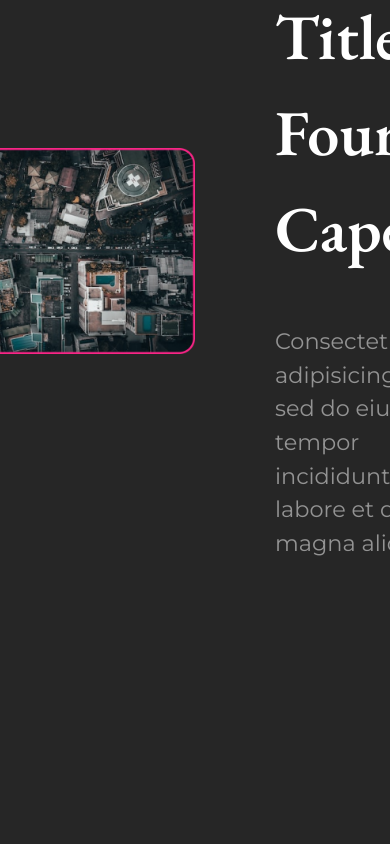
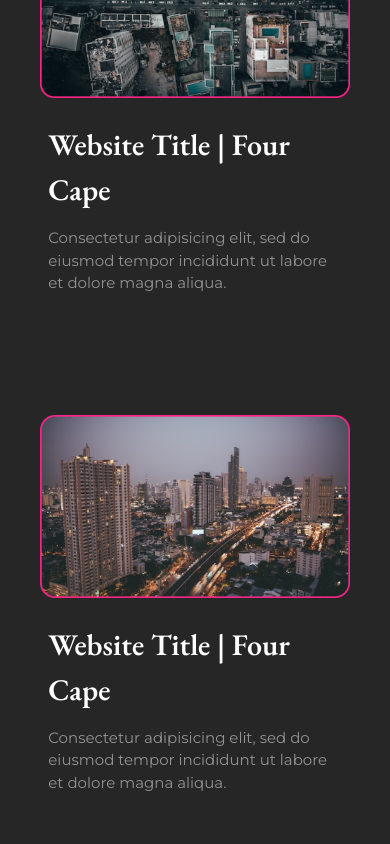
Before and after one commit to Four-Cape-Org/Four-Cape-Web-Frontend, a React (Vite) app: page /portfolio in a window 390 px wide. Shown: the part 1900-2744 px from the top of the page. Built offline with nearby package versions, Linux system fonts and the light colour scheme.

Commit message:
Youtube section made responsive

```diff
--- a/src/Components/Portfolio/Youtube.jsx
+++ b/src/Components/Portfolio/Youtube.jsx
@@ -6,28 +6,27 @@ import YoutubeThumbnail2 from '../../assets/img/portfolio/youtube/youtubeThumbna
 const Youtube = () => {
     return (
         <div>
-            <div className='flex flex-row justify-start items-center sm:mx-[3rem] sm:ml-[3rem] ml-[3rem] my-[3rem] '>
+            <div className='flex flex-row justify-start items-center sm:mx-[3rem] sm:ml-[3rem] ml-[3rem] md:my-[3rem] my-[1.5em] mt-[3em]'>
                 <img src={Vector} alt="youtube icon" className='w-[40px] h-[30px]' />
                 <h2 className='w-[15rem] h-[3rem] p-[11px] mt-[5px] font-primary font-semibold sm:text-xl text-[20px]'>YouTube Edits</h2>
             </div>
 
             <div className='flex flex-col justify-center items-center'>
 
-                <div className='flex flex-row justify-center items-center m-[6rem] mt-[10px]'>
-                    <img src={YoutubeThumbnail1} alt="" className='w-[47rem]' />
-                    <div className='flex flex-col m-[4rem] mt-[1rem] ml-[5rem]'>
-                        <h2 className='font-secondary text-[4rem] font-semibold'>Website Title | Four Cape</h2>
-                        <p className='font-primary text-[1.4rem] mt-[3rem] text-text-color'>Consectetur adipisicing elit, sed do eiusmod tempor incididunt ut labore et dolore magna aliqua.</p>
+                <div className='flex sm:flex-row flex-col justify-center items-center px-8 my-[3em]'>
+                    <img src={YoutubeThumbnail1} alt="" className='md:w-[55%] sm:w-[60%] w-[95%] my-6 max-w-[40em]' />
+                    <div className='flex flex-col justify-center items-start sm:w-[40%] w-[90%] mx-[2em]'>
+                        <h2 className='font-secondary lg:text-[40px] md:text-[30px] sm:text-[20px] text-[30px] font-semibold'>Website Title | Four Cape</h2>
+                        <p className='font-primary lg:text-[18px] md:text-[15px] sm:text-[12px] text-[15px] sm:mt-[3rem] mt-[1em] text-text-color'>Consectetur adipisicing elit, sed do eiusmod tempor incididunt ut labore et dolore magna aliqua.</p>
                     </div>
                 </div>
 
-                <div className='flex flex-row justify-center items-center m-[6rem]'>
-                    <div className='flex flex-col m-[4rem] mt-[1rem] ml-[3rem]'>
-                        <h2 className='font-secondary text-[4rem] font-semibold'>Website Title | Four Cape</h2>
-                        <p className='font-primary text-[1.4rem] mt-[3rem] text-text-color'>Consectetur adipisicing elit, sed do eiusmod tempor incididunt ut labore et dolore magna aliqua.</p>
+                <div className='flex sm:flex-row flex-col-reverse justify-center items-center px-8 my-[3em]'>
+                    <div className='flex flex-col justify-center items-start sm:w-[40%] w-[90%] mx-[2em]'>
+                        <h2 className='font-secondary lg:text-[40px] md:text-[30px] sm:text-[20px] text-[30px] font-semibold'>Website Title | Four Cape</h2>
+                        <p className='font-primary lg:text-[18px] md:text-[15px] sm:text-[12px] text-[15px] sm:mt-[3rem] mt-[1em] text-text-color'>Consectetur adipisicing elit, sed do eiusmod tempor incididunt ut labore et dolore magna aliqua.</p>
                     </div>
-
-                    <img src={YoutubeThumbnail2} alt="" className='w-[47rem]' />
+                    <img src={YoutubeThumbnail2} alt="" className='md:w-[55%] sm:w-[60%] my-6 w-[95%] max-w-[40em]' />
                 </div>
 
             </div>
```
